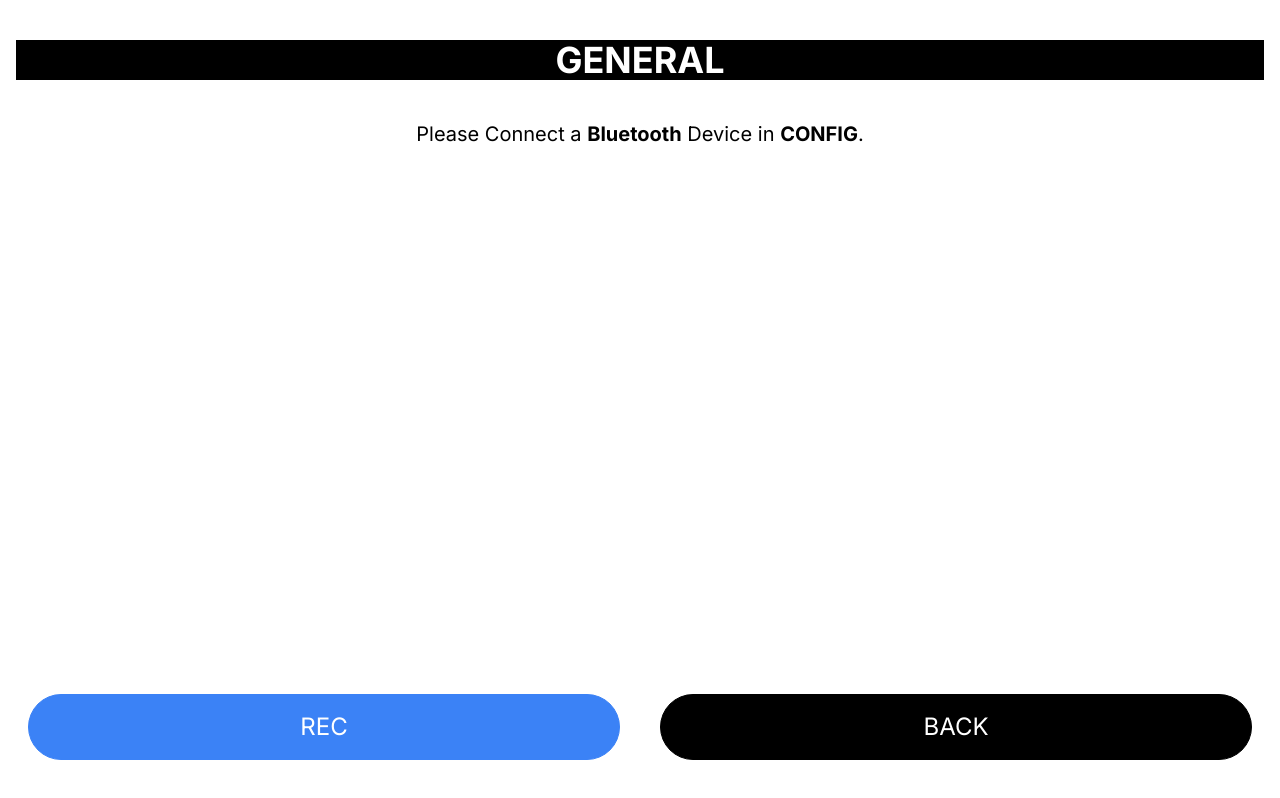
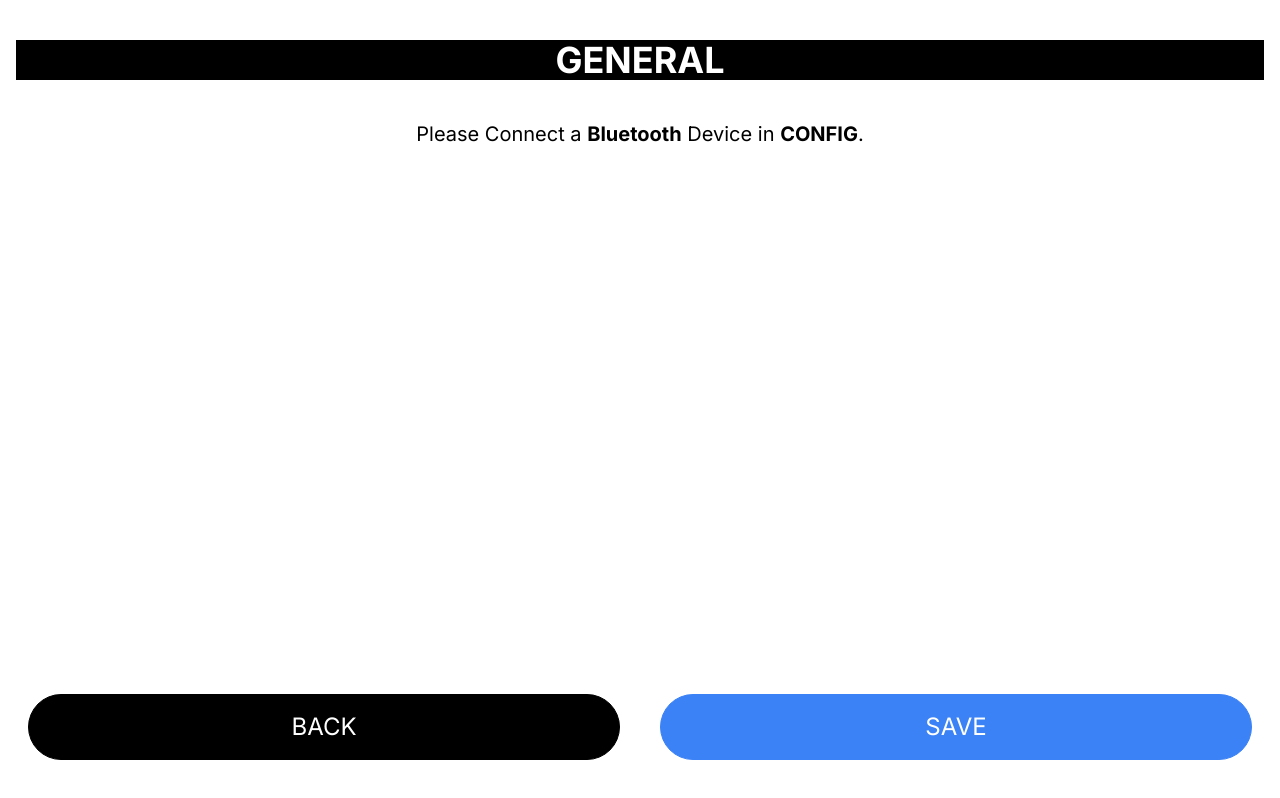
Before and after one commit to MJoDev/NeoIrr, a Next.js app: page /general in a window 1280 px wide. Built offline with nearby package versions, Linux system fonts and the light colour scheme.

Commit message:
Update page.tsx

```diff
--- a/src/app/general/page.tsx
+++ b/src/app/general/page.tsx
@@ -146,10 +146,10 @@ export default function GeneralPage() {
 
             </div>
             <div className="ml-2 mx-2 grid grid-cols-2">
-              <button onClick={handleSaveClick} className="rounded-full border border-blue-500 bg-blue-500 text-white flex justify-center items-center mb-10 text-2xl gap-1 py-4 px-4 hover:scale-105 transition mx-5 ml-5">
-                   REC
+                <BackButton/>
+                <button onClick={handleSaveClick} className="rounded-full border border-blue-500 bg-blue-500 text-white flex justify-center items-center mb-10 text-2xl gap-1 py-4 px-4 hover:scale-105 transition mx-5 ml-5">
+                   SAVE
                </button>
-                <BackButton/>
             </div>
         </div>
     )
```
